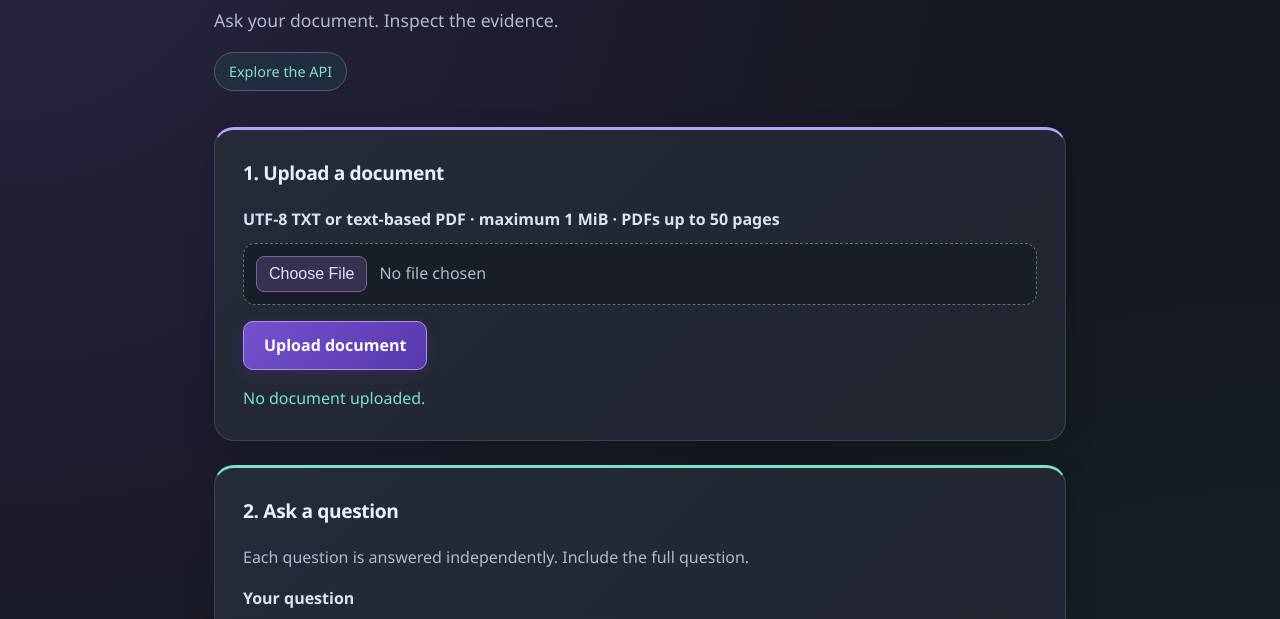
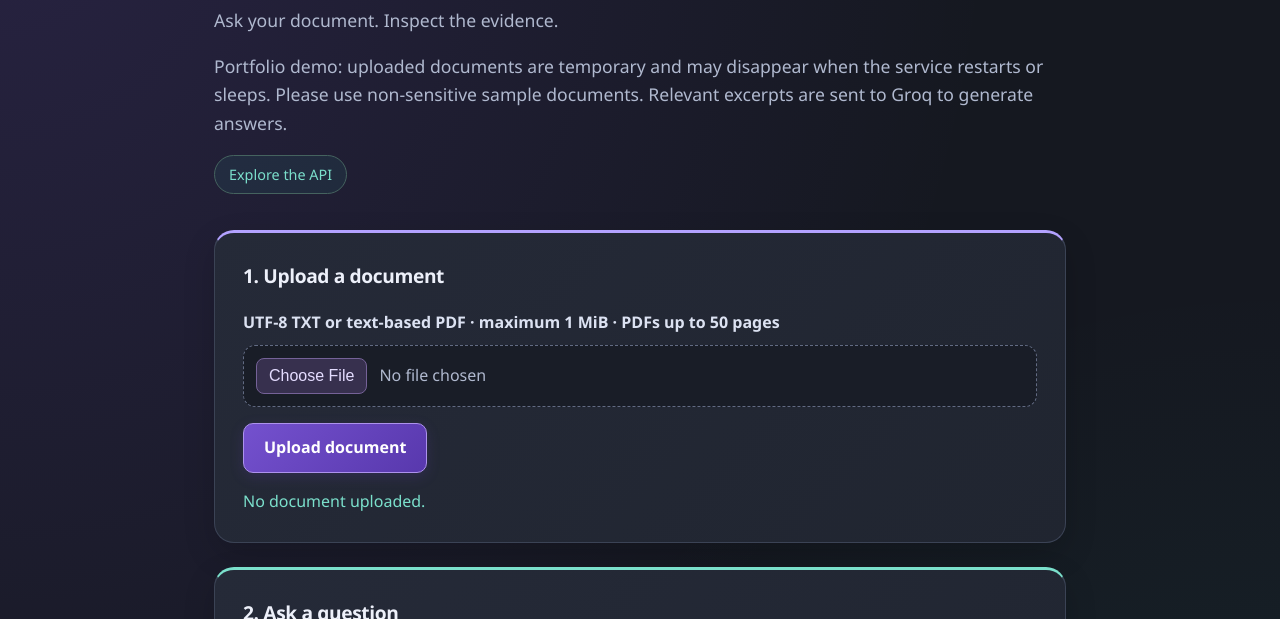
Before and after one commit to SajidurCodes/DocuMind, a plain HTML site: page app/static/index.html in a window 1280 px wide. Shown: the part 129-748 px from the top of the page. Drawn offline with Linux system fonts and the light colour scheme.

Commit message:
Prepare temporary demo for Render deployment

```diff
--- a/app/static/index.html
+++ b/app/static/index.html
@@ -318,6 +318,11 @@
     <header>
       <h1>DocuMind</h1>
       <p class="muted">Ask your document. Inspect the evidence.</p>
+        <p class="muted">
+        Portfolio demo: uploaded documents are temporary and may disappear
+        when the service restarts or sleeps. Please use non-sensitive sample
+        documents. Relevant excerpts are sent to Groq to generate answers.
+        </p>
       <a href="/docs" target="_blank" rel="noopener">Explore the API</a>
     </header>
 
```
Also changed, not shown: 1 other file.
